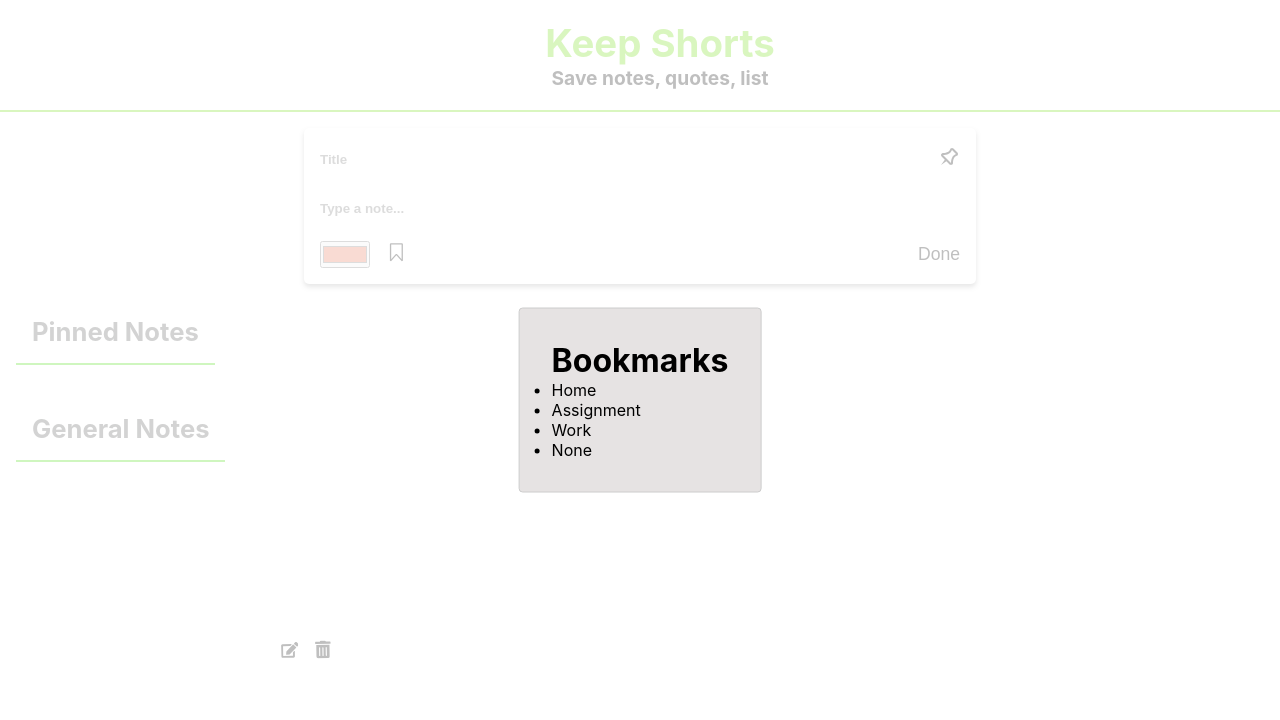
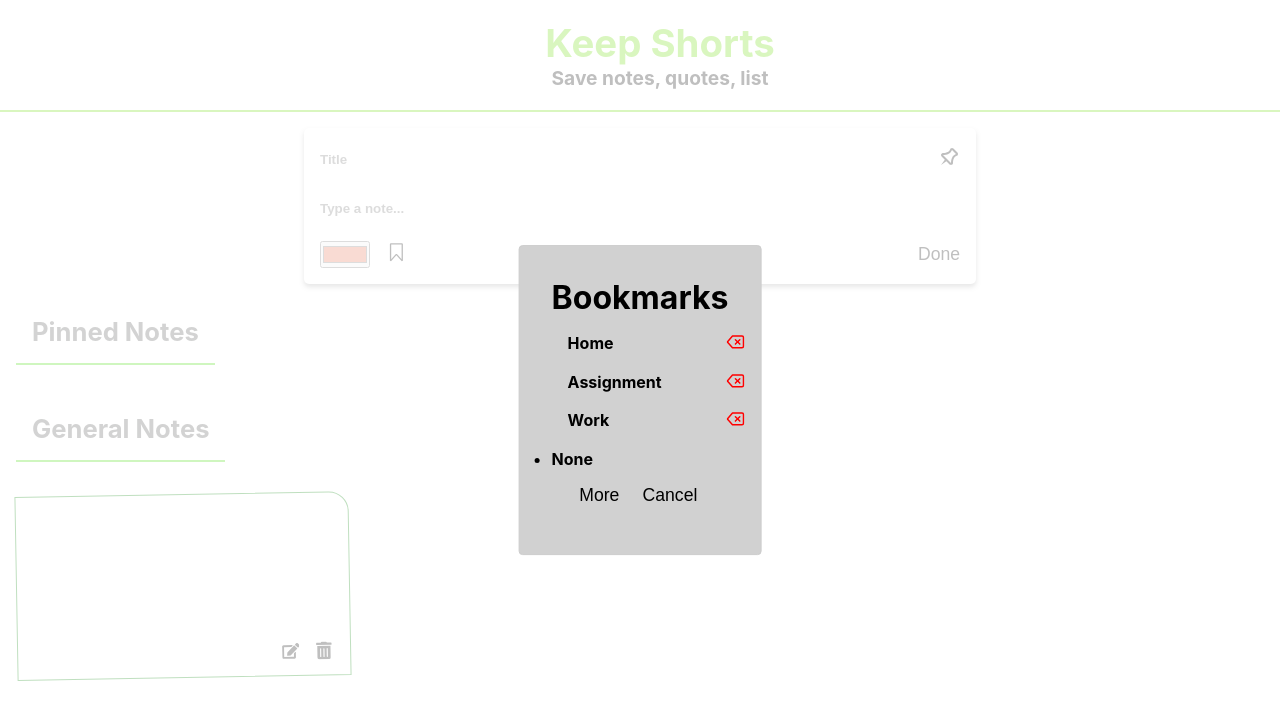
Before and after one commit to Rupamdas832/KeepNotes, a React (Create React App) app: page / in a window 1280 px wide. Both pictures are taken after a click on the button 396 px from the left and 255 px from the top of the page. Shown: the top 720 px of the page. Built offline with nearby package versions, Linux system fonts and the light colour scheme.

Commit message:
Bookmark edit functionality added

```diff
--- a/src/App.css
+++ b/src/App.css
@@ -56,6 +56,23 @@
     cursor: pointer;
     font-size: 1.1rem;
 }
+.bookMark{
+    margin: 1rem;
+    width: 100%;
+    display: flex;
+    flex-direction: row;
+    justify-content: space-between;
+}
+.bookMark:hover{
+    color: blue;
+}
+.bookMarkBtns{
+    width: 80%;
+    display: flex;
+    flex-direction: row;
+    justify-content: space-around;
+    margin: 1rem;
+}
 .keepList{
     width: 100vw;
     min-height: 100vh;
@@ -89,6 +106,7 @@
     min-height: 150px;
     font-size: 0.9rem;
     border-radius: 0 20px 0 0;
+    border: 1px solid green;
     transform: rotate(-1deg);
     position: relative;
 }
@@ -97,12 +115,12 @@
 }
 .keep.pin{
     box-shadow: 7px 6px 6px rgba(48, 48, 48, 0.425);
-    border: 1px solid green;
 }
 .keep:hover{
     box-shadow: 0px 3px 5px rgba(19, 19, 19, 0.705);
     border: 1px solid black;
 }
+
 .bookmarkDisplay{
     position: absolute;
     right: 0px;
--- a/src/Components/DisplayList.js
+++ b/src/Components/DisplayList.js
@@ -20,6 +20,7 @@ function DisplayList({keepList, setKeepList}) {
     const delBtn = (id) => {
         setKeepList(keepList.filter(item => item.id !== id))
     }
+
     const saveChanges = (id) => {
         const foundId = keepList.findIndex((item) => item.id === id)
         console.log(keepList[foundId])
@@ -56,7 +57,7 @@ function DisplayList({keepList, setKeepList}) {
                             <div>
                             <h1 style={{textTransform: "uppercase"}}>{keep.title}</h1>
                             <h3 style={{color: "rgb(54, 54, 54)", fontWeight: "normal"}} className="keepDesc">{keep.desc}</h3>
-                            {keep.bookMark && <div className="bookmarkDisplay"><h3>{keep.bookMark}</h3></div>}
+                            {keep.selectedBookMark && <div className="bookmarkDisplay"><h3>{keep.selectedBookMark}</h3></div>}
                             </div>
                         )}
 
@@ -82,7 +83,7 @@ function DisplayList({keepList, setKeepList}) {
                         <div>
                         <h1 style={{textTransform: "uppercase"}}>{keep.title}</h1>
                         <h3 style={{color: "rgb(54, 54, 54)", fontWeight: "normal"}} className="keepDesc">{keep.desc}</h3>
-                        {keep.bookMark && <div className="bookmarkDisplay"><h3>{keep.bookMark}</h3></div>}
+                        {keep.selectedBookMark && <div className="bookmarkDisplay"><h3>{keep.selectedBookMark}</h3></div>}
                         </div>
                     )}
 
--- a/src/Components/HeroSection.js
+++ b/src/Components/HeroSection.js
@@ -4,16 +4,38 @@ import Header from './Header'
 import Input from './Input'
 
 function HeroSection() {
+
+    const bookmarkArray = [
+        "Home", "Assignment", "Work"
+    ]
+
     const [keep, setKeep] = useState("")
     const [keepList, setKeepList] = useState([])
+    const [bookMarkList, setBookMarkList] = useState(bookmarkArray)
 
     useEffect(() => {
         setKeepList([...keepList, keep])
     },[keep])
+
+    useEffect(() => {
+        const list1 = localStorage.getItem("keepNotes")
+        const list2 = localStorage.getItem("bookMarks")
+        if(list1){
+            setKeepList(JSON.parse(list1))
+        }
+        if(list2){
+            setBookMarkList(JSON.parse(list2))
+        }
+    },[])
+
+    useEffect(() => {
+        localStorage.setItem("keepNotes", JSON.stringify(keepList))
+        localStorage.setItem("bookMarks", JSON.stringify(bookMarkList))
+    },[keepList,bookMarkList])
     return (
         <div>
         <Header/>
-            <Input setKeep={setKeep}/>
+            <Input setKeep={setKeep} bookMarkList={bookMarkList} setBookMarkList={setBookMarkList}/>
             <DisplayList keepList={keepList} setKeepList={setKeepList}/>
         </div>
     )
--- a/src/Components/Input.js
+++ b/src/Components/Input.js
@@ -4,19 +4,20 @@ import Modal from "react-modal"
 import {FcBookmark} from "react-icons/fc"
 import {TiPinOutline, TiPin} from "react-icons/ti"
 import {VscBookmark} from "react-icons/vsc"
+import {FiDelete, FiPlusCircle} from "react-icons/fi"
 
-function Input({setKeep}) {
 
-    const bookmarkArray = [
-        "Home", "Assignment", "Work"
-    ]
+function Input({setKeep,bookMarkList, setBookMarkList}) {
+
+
     const [title, setTitle] = useState("")
     const [desc, setDesc] = useState("")
     const [isPin, setIsPin] = useState(false)
     const [color, setColor] = useState("")
+    const [selectedBookMark, setSelectedBookMark] = useState("")
+    const [modalIsOpen, setModalIsOpen] = useState(false)
+    const [isAddBookMark, setIsAddBookMark] = useState(false)
     const [bookMark, setBookMark] = useState("")
-    const [modalIsOpen, setModalIsOpen] = useState(false)
-    const [bookMarkList, setBookMarkList] = useState(bookmarkArray)
 
     const customStyles = {
         content : {
@@ -26,31 +27,43 @@ function Input({setKeep}) {
           bottom                : 'auto',
           marginRight           : '-50%',
           padding               : '2rem',
-          backgroundColor       : 'rgb(230, 227, 227)',
+          backgroundColor       : 'rgb(209, 209, 209)',
           transform             : 'translate(-50%, -50%)'
         }
     };
 
     const addBookMark = (item) => {
-        setBookMark(item);
+        setSelectedBookMark(item);
         setModalIsOpen(false);
     }
 
     const addBtn = () => {
+        if(title === "" || desc === ""){
+            return alert("Please! Enter valid inputs")
+        }
         const item = {
             id: v4(),
             title: title,
             desc: desc,
             isPin: isPin,
             color: color,
-            bookMark: bookMark
+            selectedBookMark: selectedBookMark
         }
         setKeep(item)
         setTitle("")
         setDesc("")
         setIsPin("")
         setColor("")
+        setSelectedBookMark("")
+    }
+
+    const addBookMarkItem = () => {
+        if(bookMark === ""){
+            return alert("Please! Enter valid bookmark")
+        }
+        setBookMarkList([...bookMarkList, bookMark])
         setBookMark("")
+        setIsAddBookMark(false)
     }
 
     return (
@@ -64,21 +77,38 @@ function Input({setKeep}) {
             <div className="inputActionBtns">
                 <div>
                     <input type="color" id="favcolor" name="favcolor" value="#e76f51" onChange={(e) => setColor(e.target.value)}/>
-                   <button className="btn" style={{fontSize: "1.3rem", marginLeft: "1rem"}} onClick={() => setModalIsOpen(true)}>{bookMark ? <FcBookmark/> : <VscBookmark/>}</button>
+                   <button className="btn" style={{fontSize: "1.3rem", marginLeft: "1rem"}} onClick={() => setModalIsOpen(true)}>{selectedBookMark ? <FcBookmark/> : <VscBookmark/>}</button>
                     <Modal isOpen={modalIsOpen}  style={customStyles}>
                     <h1>Bookmarks</h1>
                     <ul>
                         {bookMarkList.map((item,index) => {
-                            return <li key={index} onClick={() => addBookMark(item)} style={{cursor: "pointer"}}>{item}</li>
+                            return <li  className="bookMark">
+                            <h4 key={index} onClick={() => addBookMark(item)} style={{cursor: "pointer"}}>{item}</h4>
+                            <button className="btn" style={{color: "red"}} onClick={() => setBookMarkList(bookMarkList.filter(bookmark => bookmark !== item))}><FiDelete/></button>
+                            </li>
                         })}
-                        <li onClick={() => {
+                        <li>
+                        <h4 onClick={() => {
                             return (
-                                setBookMark(""),
+                                setSelectedBookMark(""),
                                 setModalIsOpen(false))}
                             } style={{cursor: "pointer"}}>
                             None
+                        </h4>
                         </li>
                     </ul>
+                    {isAddBookMark &&
+                        <div>
+                        <input className="inputField" placeholder="Enter bookmark" onChange={(e) => setBookMark(e.target.value)}/>
+                        <div className="bookMarkBtns">
+                            <button onClick={addBookMarkItem} className="btn" style={{fontSize: "1.5rem"}}><FiPlusCircle/></button>
+                        </div>
+                        </div>
+                    }
+                    <div className="bookMarkBtns">
+                        <button onClick={() => setIsAddBookMark(true)} className="btn">More</button>
+                        <button onClick={() => {return (setModalIsOpen(false), setIsAddBookMark(false))}} className="btn">Cancel</button>
+                    </div>
                     </Modal>
                 </div>
                 <button onClick={addBtn} className="btn">Done</button>
```
